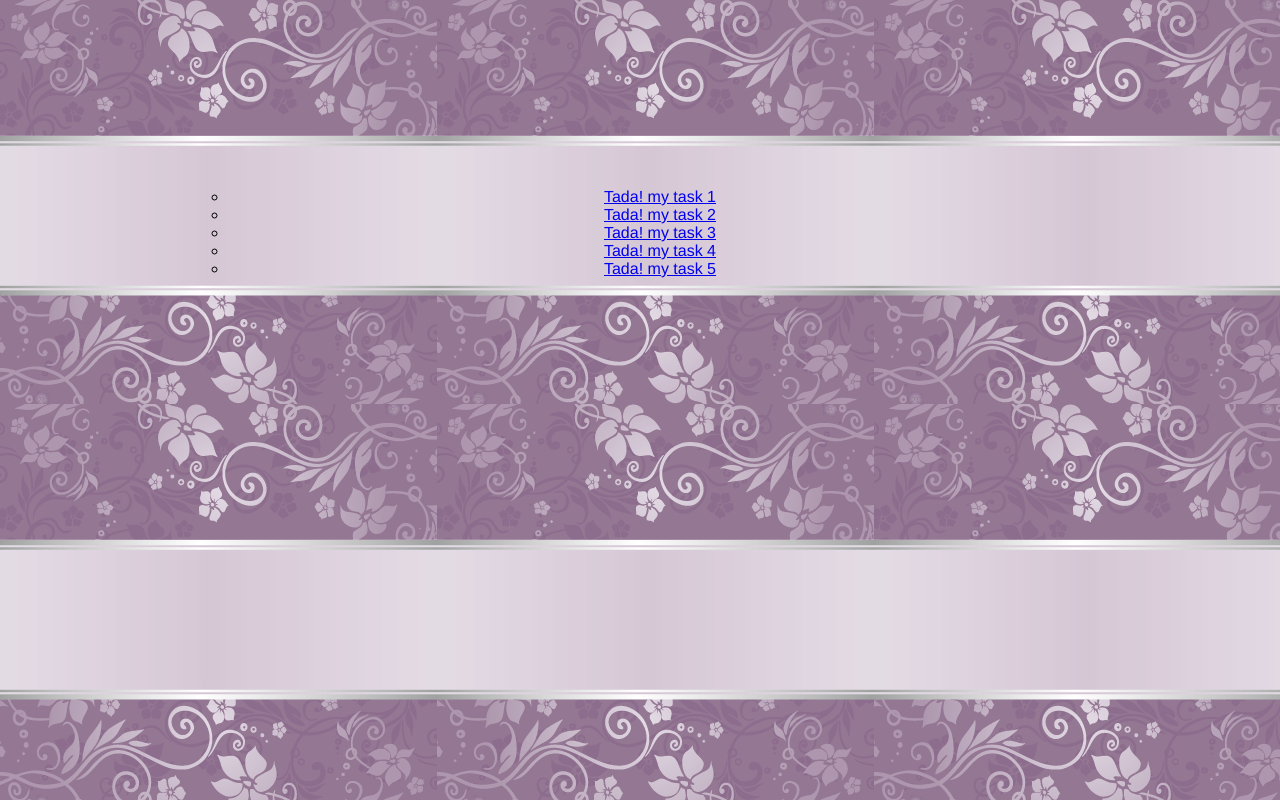
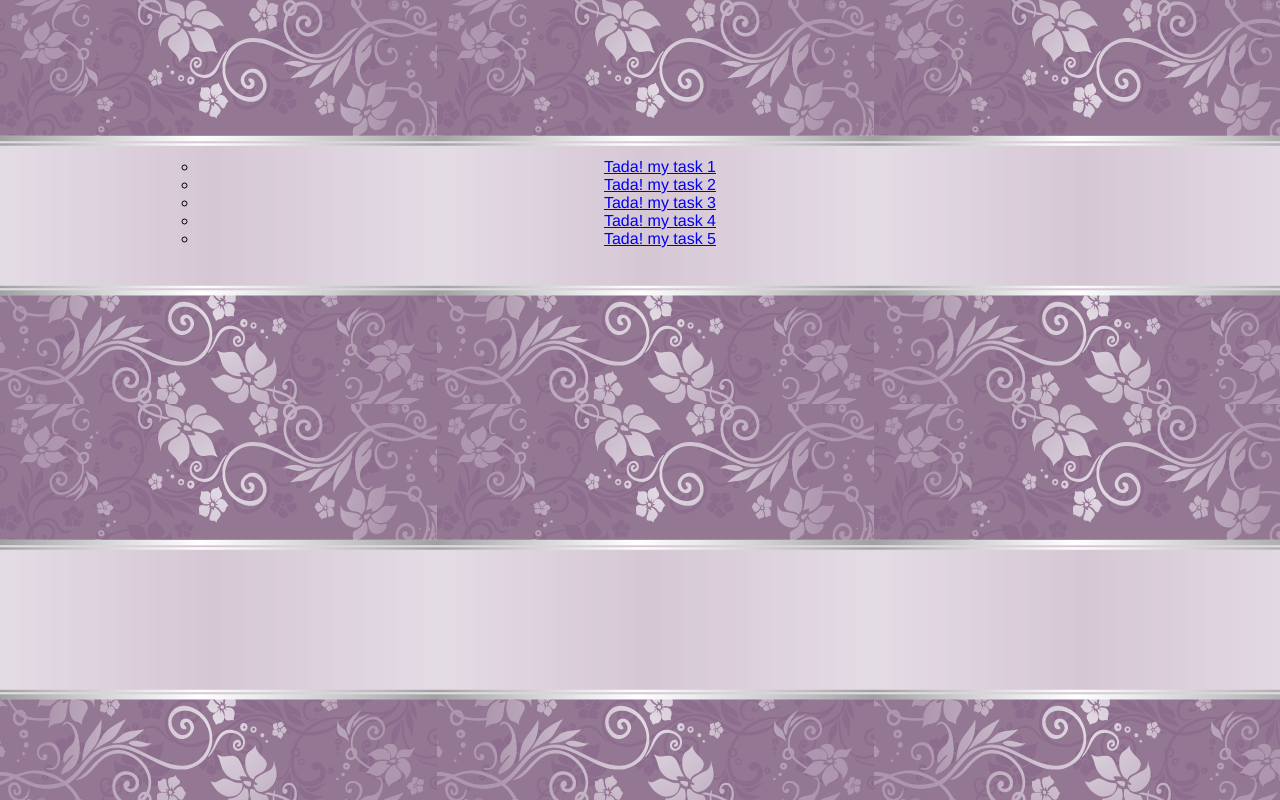
Before and after one commit to Zikhona/RedAndGreen, a plain HTML site: page index.html in a window 1280 px wide. Drawn offline with Linux system fonts and the light colour scheme.

Commit message:
t5:added padding

```diff
--- a/index.html
+++ b/index.html
@@ -13,7 +13,7 @@ body {
 	background: url("Purple-floral.jpg");
 	text-align: center;
 	font-family: helvetica;
-	padding: 180px;
+	padding: 150px;
 }
 </style>
 </head>
```
